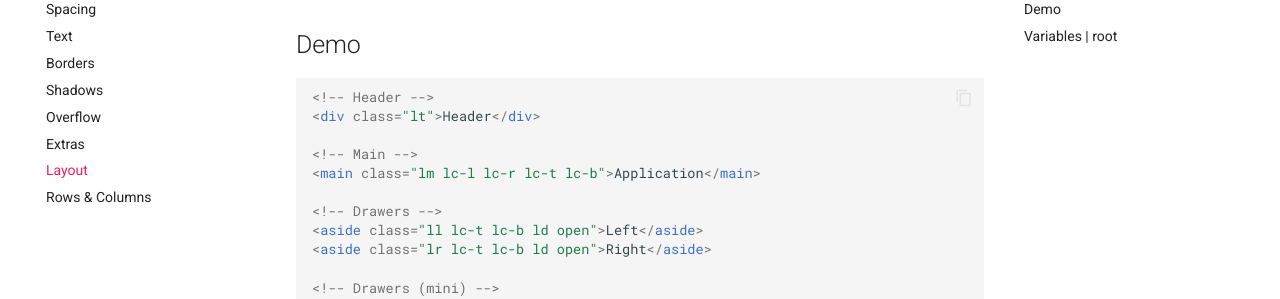
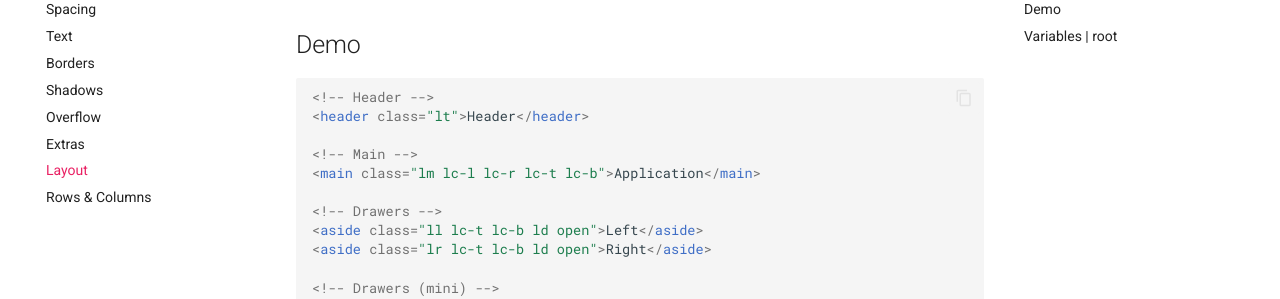
Before and after one commit to hlop3z/xtyle-css, an MkDocs documentation site: the page built from docs/docs/layout.md, in a window 1280 px wide and 900 px high, scrolled down 1168 px. Shown: the part 153-452 px from the top of the window. Built offline with MkDocs 1.6.1 and Material for MkDocs 9.7.7, drawn with Linux system fonts in a browser that asks for light colours; comment, search, counter and statistics services are not loaded.

Commit message:
Update layout.md

````diff
--- a/docs/docs/layout.md
+++ b/docs/docs/layout.md
@@ -33,7 +33,7 @@ Follow this schema **`l{type}`**.
 
 ```html
 <!-- Header -->
-<div class="lt">Header</div>
+<header class="lt">Header</header>
 
 <!-- Main -->
 <main class="lm lc-l lc-r lc-t lc-b">Application</main>
````
